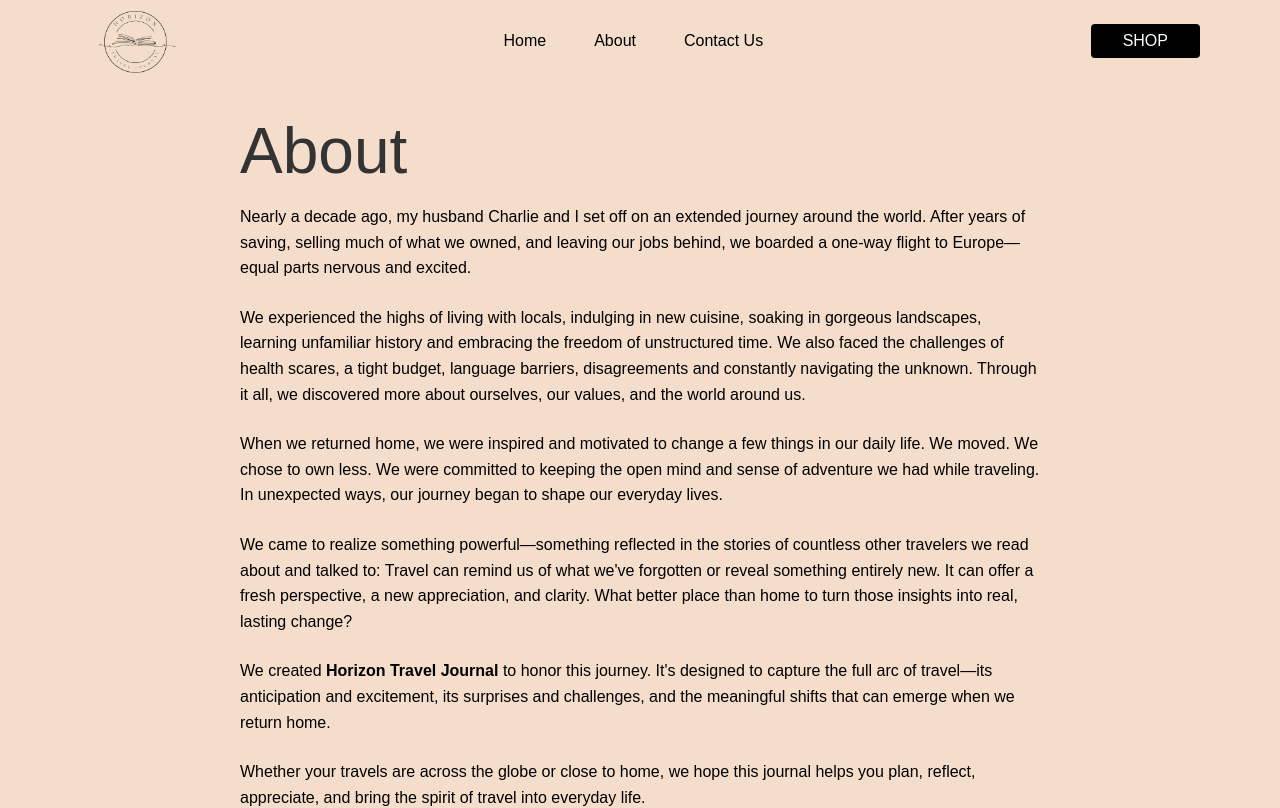
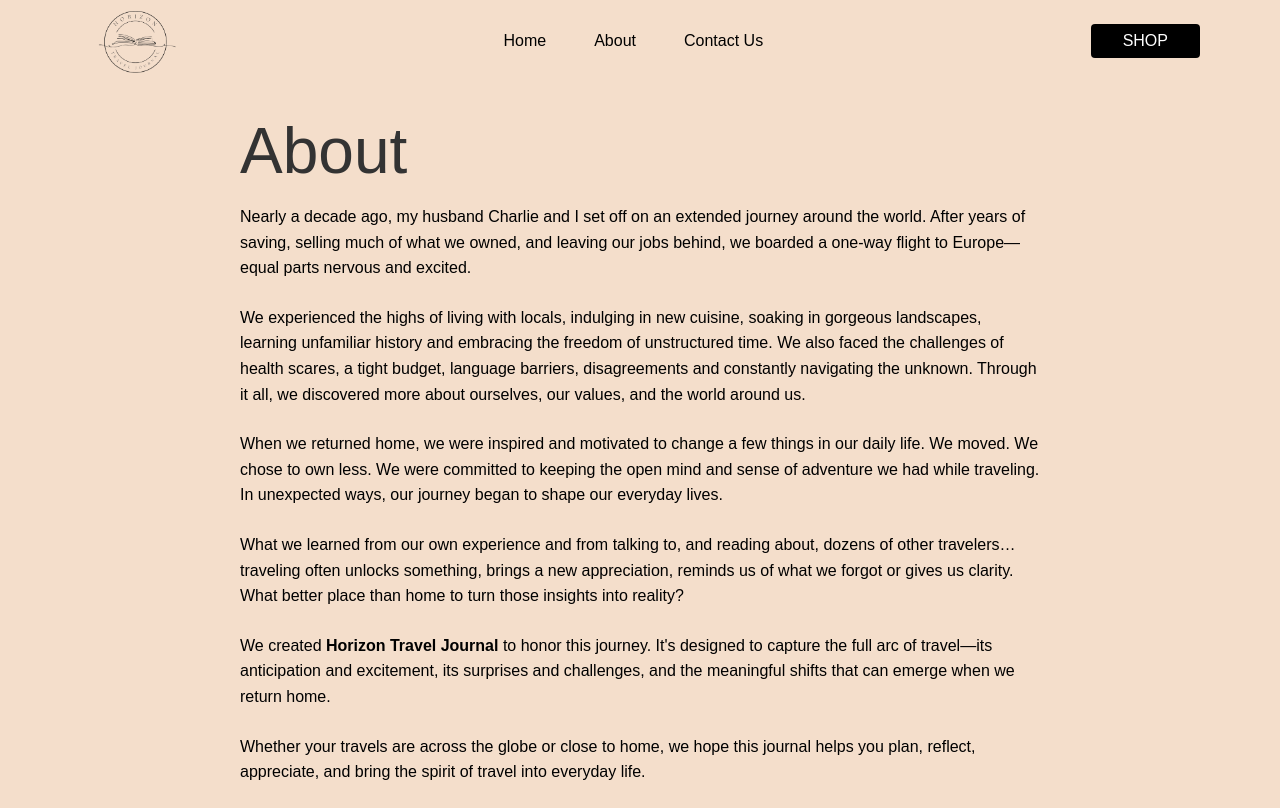
Before and after one commit to Quesajo17/horizon-landing, a SvelteKit app: page /about in a window 1280 px wide. Shown: the top 808 px of the page. Built offline with nearby package versions, Linux system fonts and the light colour scheme.

Commit message:
copy updates

```diff
--- a/src/routes/about/+page.svelte
+++ b/src/routes/about/+page.svelte
@@ -16,12 +16,10 @@
     committed to keeping the open mind and sense of adventure we had while
     traveling. In unexpected ways, our journey began to shape our everyday
     lives.</p>
- <p>We came to realize something powerful—something reflected in the stories
-     of countless other travelers we read about and talked to: Travel can
-     remind us of what we've forgotten or reveal something entirely new.
-     It can offer a fresh perspective, a new appreciation, and clarity.
-     What better place than home to turn those insights into real,
-     lasting change?</p>
+ <p>What we learned from our own experience and from talking to, and reading
+     about, dozens of other travelers… traveling often unlocks something,
+     brings a new appreciation, reminds us of what we forgot or gives us
+     clarity. What better place than home to turn those insights into reality? </p>
  <p>We created <b>Horizon Travel Journal</b> to honor this journey. It's
     designed to capture the full arc of travel—its anticipation and
     excitement, its surprises and challenges, and the meaningful shifts
```
Also changed, not shown: src/routes/+page.svelte (+11 -2 lines).
